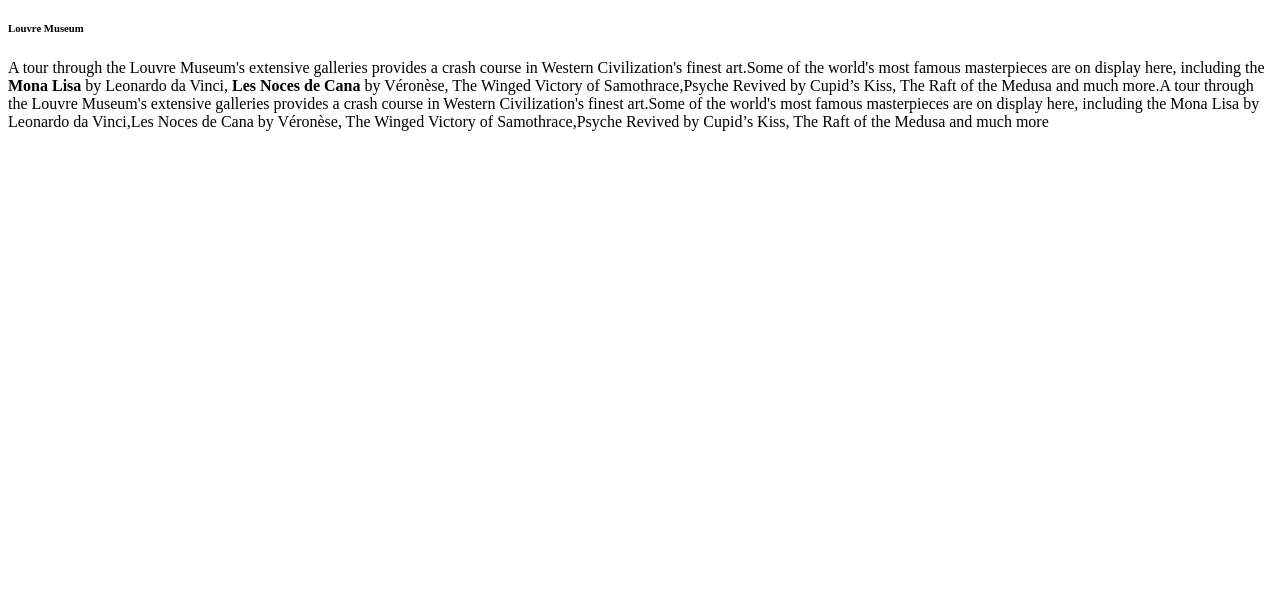
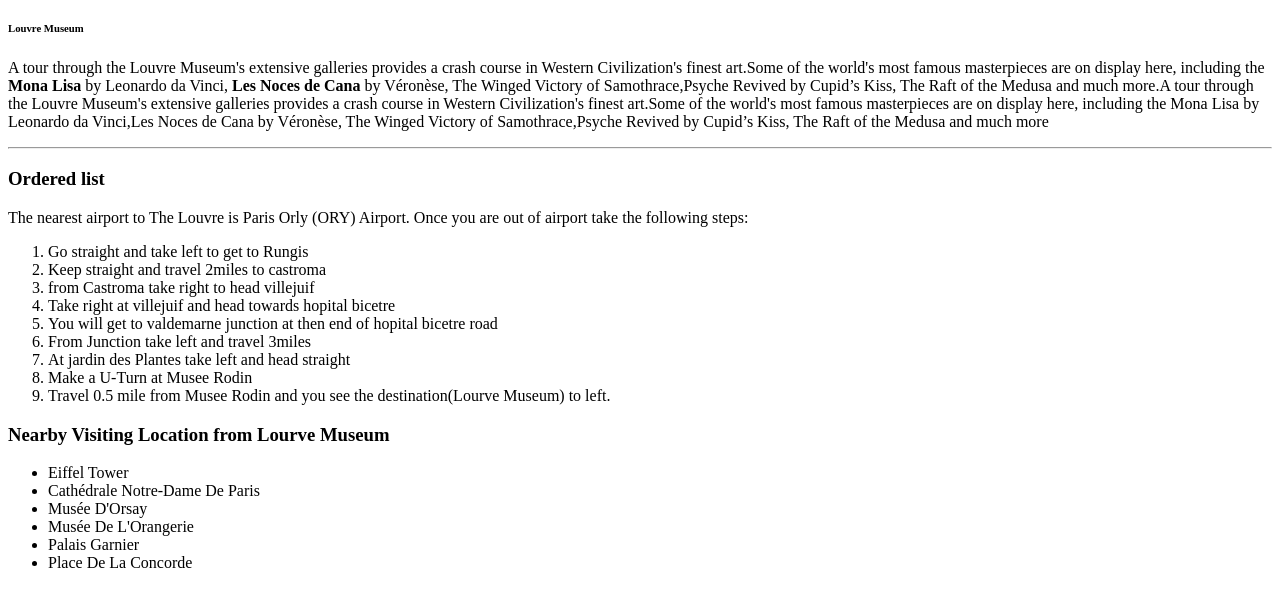
Before and after one commit to 44-563-Web-Apps-F22/44563-webapps-assignment-3-lakshmi2810, a plain HTML site: page index.html in a window 1280 px wide. Shown: the part 61-668 px from the top of the page. Drawn offline with Linux system fonts and the light colour scheme.

Commit message:
added lists

```diff
--- a/index.html
+++ b/index.html
@@ -10,5 +10,28 @@
     <h1> Lakshmi Mupparaju</h1>
     <h6>Louvre Museum</h6>
     <p>A tour through the Louvre Museum's extensive galleries provides a crash course in Western Civilization's finest art.Some of the world's most famous masterpieces are on display here, including the <strong> Mona Lisa </strong>by Leonardo da Vinci, <Strong> Les Noces de Cana </Strong>by Véronèse, The Winged Victory of Samothrace,Psyche Revived by Cupid’s Kiss, The Raft of the Medusa and much more.A tour through the Louvre Museum's extensive galleries provides a crash course in Western Civilization's finest art.Some of the world's most famous masterpieces are on display here, including the Mona Lisa by Leonardo da Vinci,Les Noces de Cana by Véronèse, The Winged Victory of Samothrace,Psyche Revived by Cupid’s Kiss, The Raft of the Medusa and much more</p>
+<hr>
+<h3>Ordered list</h3>
+<p>The nearest airport to The Louvre is Paris Orly (ORY) Airport. Once you are out of airport take the following steps:</p>
+<ol>
+    <li>Go straight and take left to get to Rungis</li>
+    <li>Keep straight and travel 2miles to castroma  </li>
+    <li>from Castroma take right to head villejuif</li>
+    <li>Take right at villejuif and head towards hopital bicetre</li>
+    <li>You will get to valdemarne junction at then end of hopital bicetre road</li>
+    <li>From Junction take left and travel 3miles</li>
+    <li>At jardin des Plantes take left and head straight</li>
+    <li>Make a U-Turn at Musee Rodin </li>
+    <li>Travel 0.5 mile from Musee Rodin and you see the destination(Lourve Museum) to left.</li>
+</ol>
+<h3>Nearby Visiting Location from Lourve Museum</h3>
+<ul>
+    <li>Eiffel Tower</li>
+    <li>Cathédrale Notre-Dame De Paris</li>
+    <li>Musée D'Orsay</li>
+    <li>Musée De L'Orangerie</li>
+    <li>Palais Garnier</li>
+    <li>Place De La Concorde</li>
+</ul>
 </body>
 </html>
```
